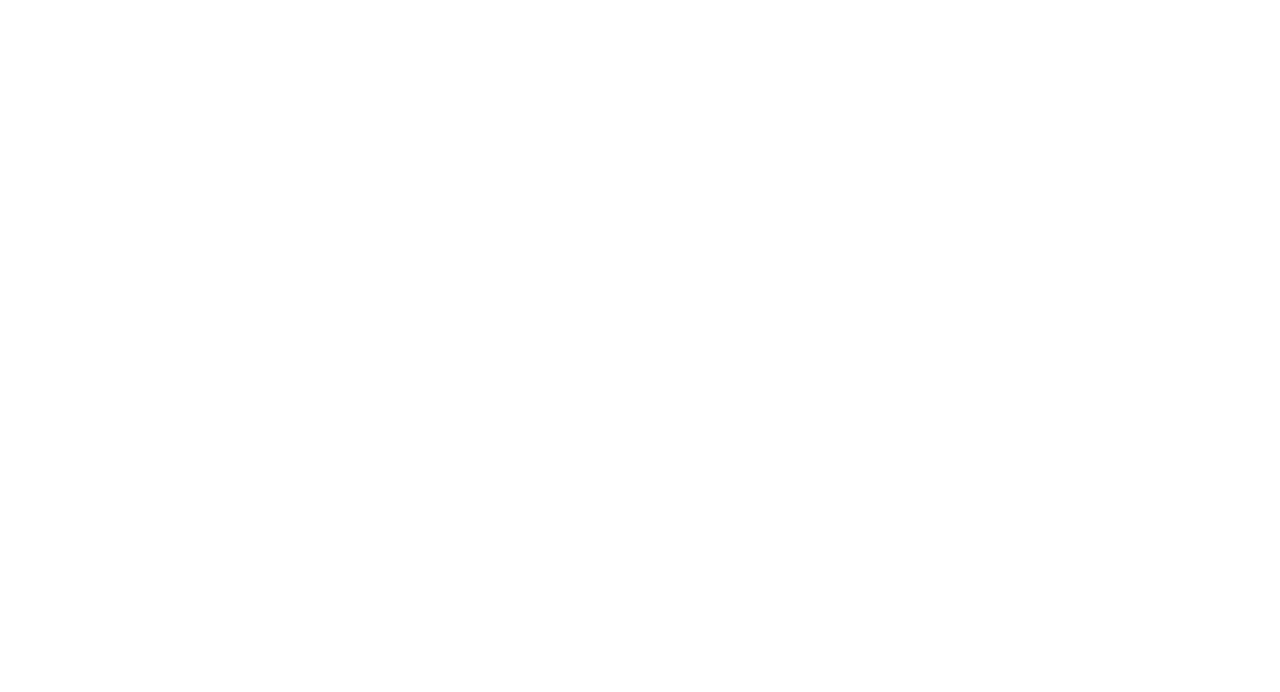
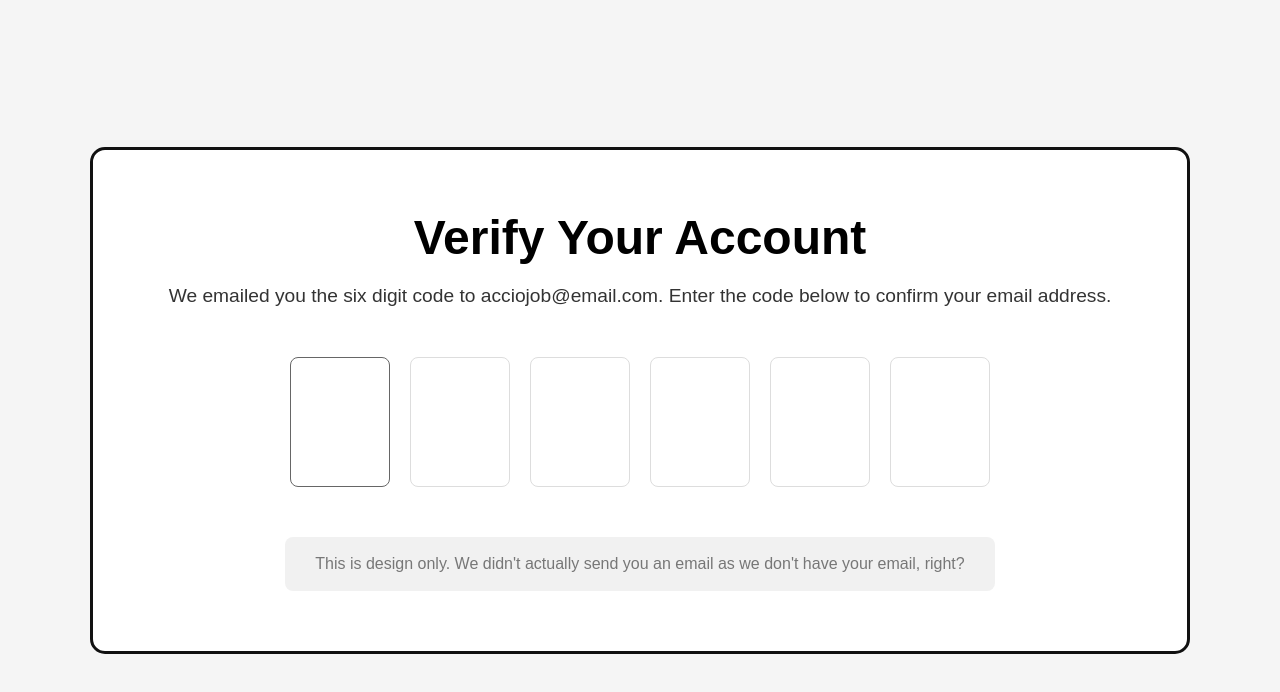
Before and after one commit to acciojob/OTP-malirammanoharreddy-stack, a website: page main.html in a window 1280 px wide. Drawn offline with Linux system fonts and the light colour scheme.

Commit message:
created a submission

```diff
--- a/main.html
+++ b/main.html
@@ -7,7 +7,29 @@
 </head>
 
 <body>
-	<!-- the entire body must be written by student -->
+	<div class="container">
+
+    <h1 id="verification_heading">Verify Your Account</h1>
+
+    <p id="verification_subtext">
+        We emailed you the six digit code to acciojob@email.com.
+        Enter the code below to confirm your email address.
+    </p>
+
+    <div class="code-container">
+        <input type="text" class="code" maxlength="1">
+        <input type="text" class="code" maxlength="1">
+        <input type="text" class="code" maxlength="1">
+        <input type="text" class="code" maxlength="1">
+        <input type="text" class="code" maxlength="1">
+        <input type="text" class="code" maxlength="1">
+    </div>
+
+    <div class="note">
+        This is design only. We didn't actually send you an email as we don't have your email, right?
+    </div>
+
+</div>
     <script type="text/javascript" src="./script.js">
 </script>
 
--- a/script.js
+++ b/script.js
@@ -1 +1,25 @@
 //your JS code here. If required.
+const codes = document.querySelectorAll(".code");
+
+codes[0].focus();
+
+codes.forEach((code, index) => {
+
+    code.addEventListener("input", (e) => {
+
+        e.target.value = e.target.value.replace(/[^0-9]/g, "");
+
+        if (e.target.value && index < codes.length - 1) {
+            codes[index + 1].focus();
+        }
+    });
+
+    code.addEventListener("keydown", (e) => {
+
+        if (e.key === "Backspace" && code.value === "" && index > 0) {
+            codes[index - 1].focus();
+        }
+
+    });
+
+});
--- a/styles.css
+++ b/styles.css
@@ -1 +1,82 @@
 /*  your css code here. If applicable */
+*{
+    margin:0;
+    padding:0;
+    box-sizing:border-box;
+    font-family: Arial, sans-serif;
+}
+
+body{
+    min-height:100vh;
+    display:flex;
+    justify-content:center;
+    align-items:center;
+    background:#f5f5f5;
+}
+
+.container{
+    width:90%;
+    max-width:1100px;
+    background:#fff;
+    border:3px solid #111;
+    border-radius:15px;
+    padding:60px 40px;
+    text-align:center;
+}
+
+#verification_heading{
+    font-size:3rem;
+    margin-bottom:20px;
+}
+
+#verification_subtext{
+    font-size:1.2rem;
+    color:#333;
+    margin-bottom:50px;
+}
+
+.code-container{
+    display:flex;
+    justify-content:center;
+    gap:20px;
+    margin-bottom:50px;
+}
+
+.code{
+    width:100px;
+    height:130px;
+    border:1px solid #ddd;
+    border-radius:8px;
+    text-align:center;
+    font-size:70px;
+    color:#777;
+    outline:none;
+}
+
+.code:focus{
+    border-color:#666;
+}
+
+.note{
+    display:inline-block;
+    padding:18px 30px;
+    background:#f1f1f1;
+    border-radius:8px;
+    color:#777;
+}
+
+@media(max-width:768px){
+    .code{
+        width:50px;
+        height:70px;
+        font-size:35px;
+    }
+
+    .code-container{
+        gap:10px;
+    }
+
+    #verification_heading{
+        font-size:2rem;
+    }
+}
```
